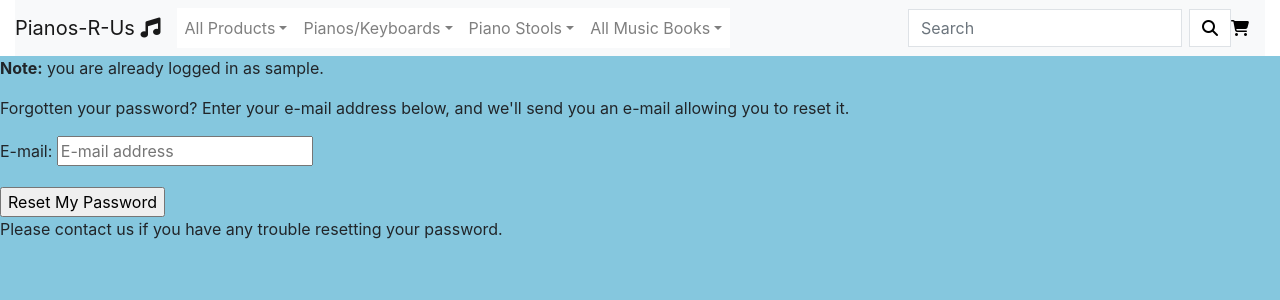
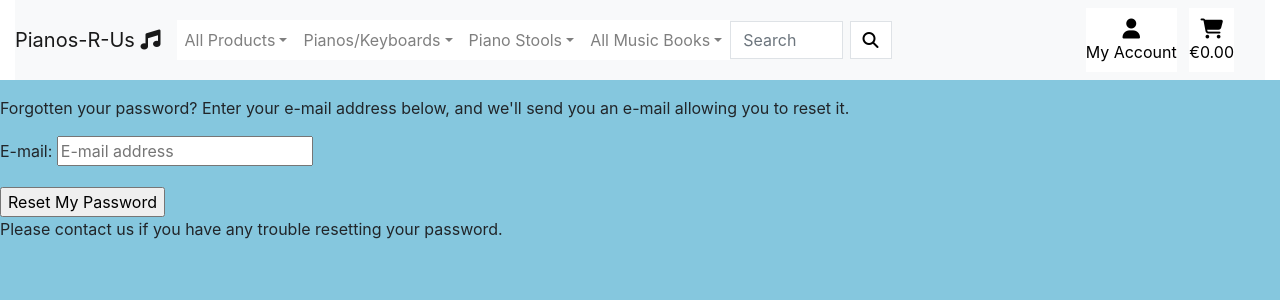
Before and after one commit to Keeganw3/Pianos-R-Us, a Django app: page /accounts/password/reset/ in a window 1280 px wide. Shown: the top 300 px of the page. Run offline with Django 3.2, Linux system fonts and the light colour scheme; the visitor is signed in with stand-in values (Sample User, id 1); some libraries are stand-ins or nearby versions.

Commit message:
[ADD] Added account and cart text to navbar

```diff
--- a/static/css/base.css
+++ b/static/css/base.css
@@ -19,6 +19,10 @@
     align-items: center;
 }
 
+.icons:hover {
+    color: #85C7DE;
+}
+
 .btn-black {
     background-color: white;
     color: black;
@@ -28,3 +32,7 @@
     background-color: black;
     color: white;
 }
+
+.text-black {
+    color: black;
+}
--- a/templates/base.html
+++ b/templates/base.html
@@ -39,8 +39,8 @@
   <body>
     <header class="container-fluid fixed-top">
       <nav class="navbar navbar-nav mr-auto navbar-expand-lg bg-light navbar-light">
-        <a class="navbar-brand nav-link" href="#">Pianos-R-Us
-          <span><i class="fas fa-music"></i></span>
+        <a class="navbar-brand nav-link icons" href="#">Pianos-R-Us
+          <span><i class="fas fa-music icons"></i></span>
         </a>
         <div class="nav-div collapse navbar-collapse" id="navbarSupportedContent">
           <ul class="navbar-nav mr-auto">
@@ -107,8 +107,47 @@
               </div>
             </div>
           </form>
-<!--        <div class="col-12 col-lg-4 my-auto py-1 py-lg-0"> -->
-          <i class="fas fa-shopping-cart"></i>
+          <div class="col-12 col-lg-4 my-auto py-1 py-lg-0">
+            <ul class="list-inline text-lg-right my-0">
+                <li class="list-inline-item dropdown">
+                    <a class="text-black nav-link icons" href="#" id="user-options" data-toggle="dropdown" aria-haspopup="true" aria-expanded="false">
+                        <div class="text-center">
+                            <div><i class="fas fa-user fa-lg"></i></div>
+                            <p class="my-0">My Account</p>
+                        </div>
+                    </a>
+                    <div class="dropdown-menu border-0" aria-labelledby="user-options">
+                        {% if request.user.is_authenticated %}
+                            {% if request.user.is_superuser %}
+                                <a href="" class="dropdown-item">Product Management</a>
+                            {% endif %}
+                            <div class="dropdown-divider"></div>
+                            <a href="" class="dropdown-item">My Profile</a>
+                            <div class="dropdown-divider"></div>
+                            <a href="{% url 'account_logout' %}" class="dropdown-item">Logout</a>
+                        {% else %}
+                            <div class="dropdown-divider"></div>
+                            <a href="{% url 'account_signup' %}" class="dropdown-item">Register</a>
+                            <div class="dropdown-divider"></div>
+                            <a href="{% url 'account_login' %}" class="dropdown-item">Login</a>
+                        {% endif %}
+                    </div>
+                </li>
+                <li class="list-inline-item">
+                    <a class="{% if grand_total %}text-info font-weight-bold{% else %}text-black{% endif %} nav-link" href="">
+                        <div class="text-center icons">
+                            <div><i class="fas fa-shopping-cart fa-lg"></i></div>
+                            <p class="my-0">
+                                {% if grand_total %}
+                                    ${{ grand_total|floatformat:2 }}
+                                {% else %}
+                                    €0.00
+                                {% endif %}
+                            </p>
+                        </div>
+                    </a>
+                </li>
+            </ul>
         </div>
       </nav>
     </header>
```
